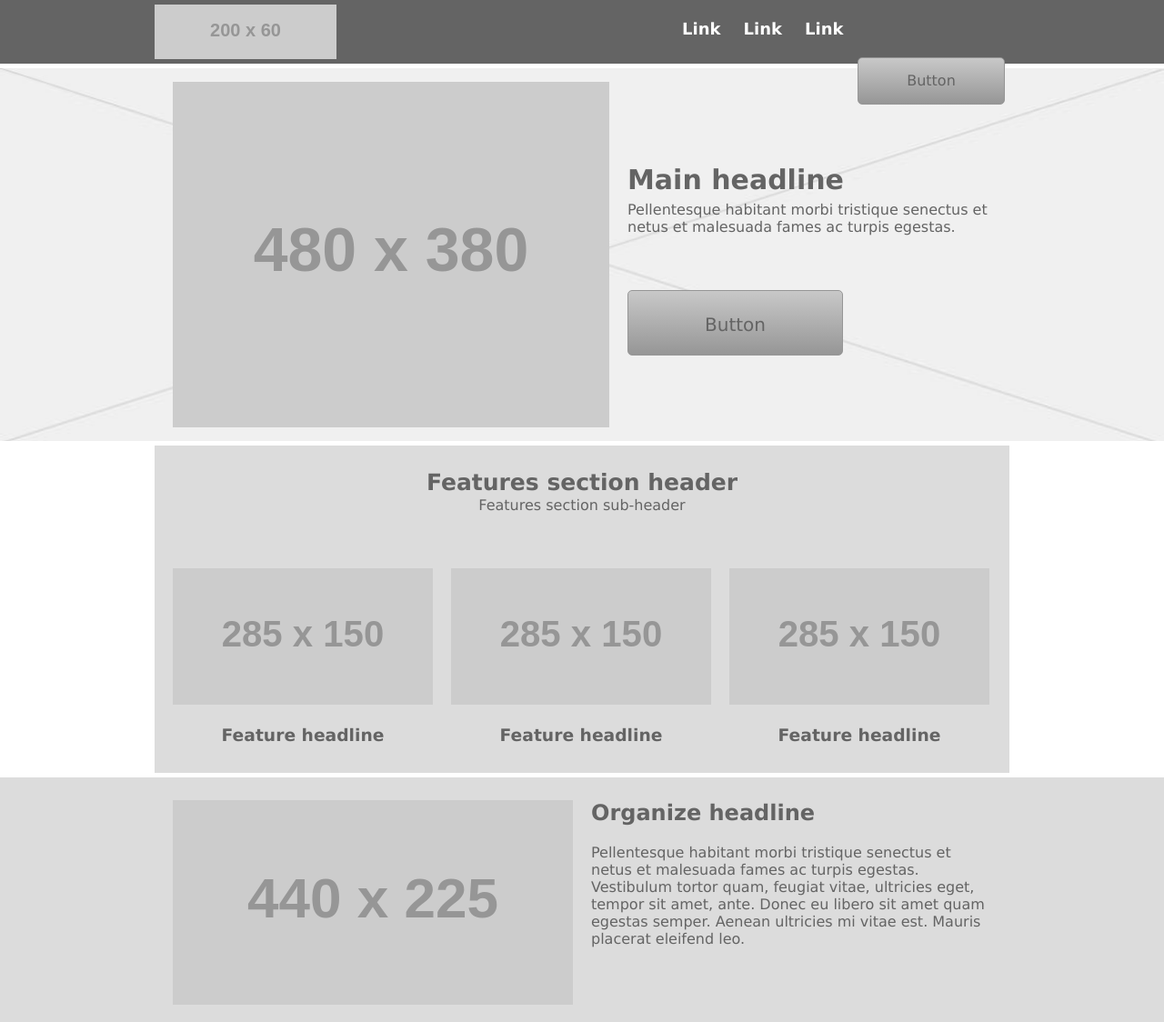
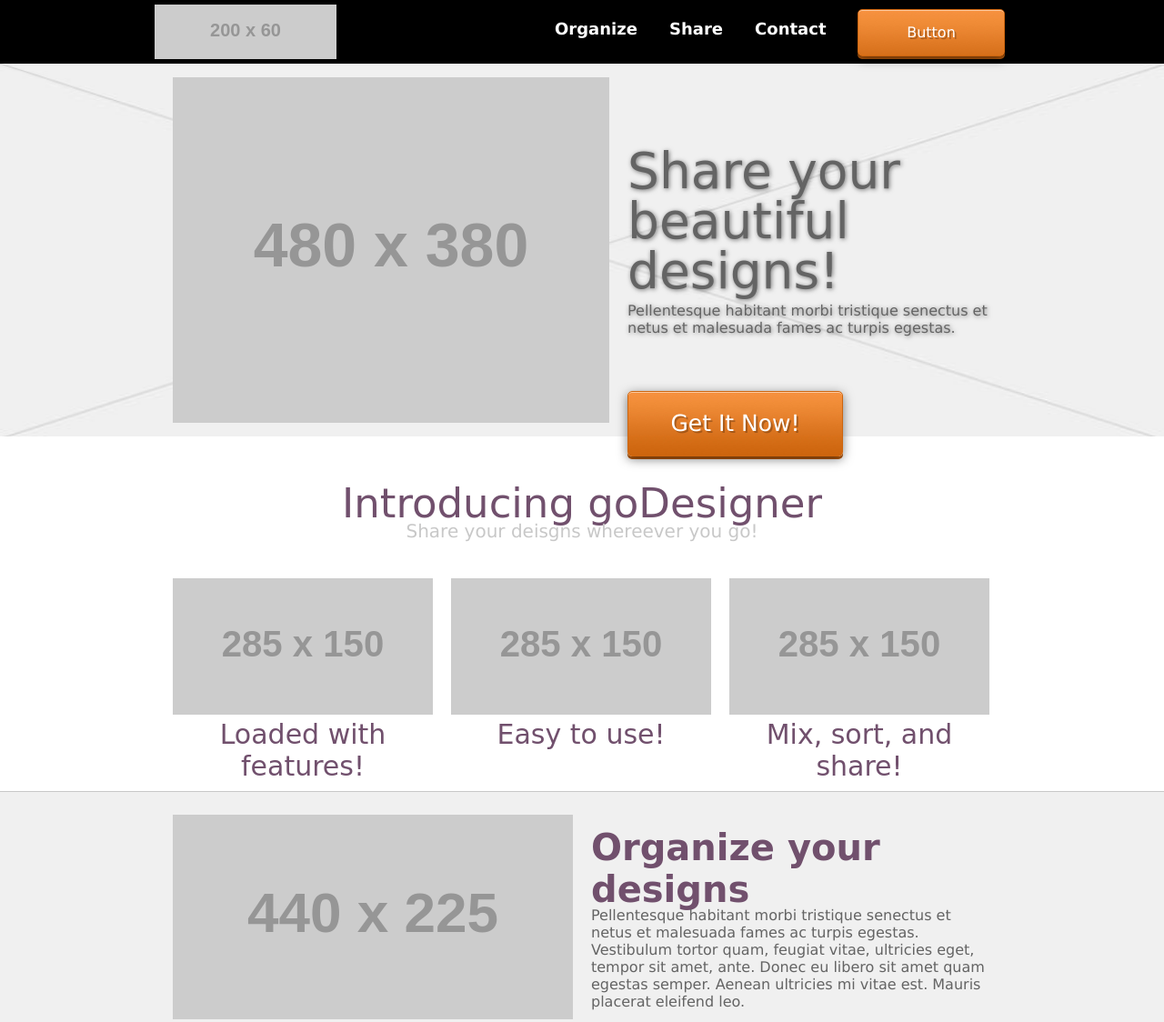
Before and after one commit to lundeen-bryan/goDesignerApp, a plain HTML site: page index.html in a window 1280 px wide. Shown: the top 1124 px of the page at 91% size. Drawn offline with Linux system fonts and the light colour scheme; placeholder pictures from the web are drawn by us; a web font is replaced by a local one.

Commit message:
Added Oleo font, button imgs and font colors, changed footer to copyright

```diff
--- a/index.html
+++ b/index.html
@@ -3,6 +3,7 @@
 
 <head>
 	<link href="styles.css" rel="stylesheet">
+	<link href="https://fonts.googleapis.com/css2?family=Oleo+Script+Swash+Caps&display=swap" rel="stylesheet">
 </head>
 
 <body>
@@ -11,9 +12,9 @@
 			<div id="logo"><img src="http://placehold.it/200x60&text=200x60 (Logo)"></div>
 			<nav>
 				<ul>
-					<li><a href="#">Link</a></li>
-					<li><a href="#">Link</a></li>
-					<li><a href="#">Link</a></li>
+					<li><a href="#">Organize</a></li>
+					<li><a href="#">Share</a></li>
+					<li><a href="#">Contact</a></li>
 				</ul>
 			</nav>
 			<div class="button floatright"><a href="#">Button</a></div>
@@ -22,29 +23,29 @@
 	<section class="hero">
 		<div class="container"><img src="http://placehold.it/480x380" class="heroimage">
 			<div class="herocontent">
-				<h1>Main headline</h1>
+				<h1>Share your beautiful designs!</h1>
 				<p>Pellentesque habitant morbi tristique senectus et netus et malesuada fames ac turpis egestas.</p>
-				<div class="button"><a href="#">Button</a></div>
+				<div class="button"><a href="#">Get It Now!</a></div>
 			</div>
 		</div>
 	</section>
 	<section class="features">
-		<h2>Features section header</h2>
-		<h4>Features section sub-header</h4>
+		<h2>Introducing goDesigner</h2>
+		<h4>Share your deisgns whereever you go!</h4>
 		<aside><img src="http://placehold.it/285x150">
-			<h3>Feature headline</h3>
+			<h3>Loaded with features!</h3>
 		</aside>
 		<aside><img src="http://placehold.it/285x150">
-			<h3>Feature headline</h3>
+			<h3>Easy to use!</h3>
 		</aside>
 		<aside><img src="http://placehold.it/285x150">
-			<h3>Feature headline</h3>
+			<h3>Mix, sort, and share!</h3>
 		</aside>
 	</section>
 	<section class="organize">
 		<div class="container"><img src="http://placehold.it/440x225">
 			<div class="organizecontent">
-				<h2>Organize headline</h2>
+				<h2>Organize your designs</h2>
 				<p>Pellentesque habitant morbi tristique senectus et netus et malesuada fames ac turpis egestas. Vestibulum
 					tortor quam, feugiat vitae, ultricies eget, tempor sit amet, ante. Donec eu libero sit amet quam egestas
 					semper. Aenean ultricies mi vitae est. Mauris placerat eleifend leo.</p>
@@ -53,7 +54,7 @@
 	</section>
 	<section class="share">
 		<div class="sharecontent">
-			<h2>Share headline</h2>
+			<h2>Share your designs</h2>
 			<p>Pellentesque habitant morbi tristique senectus et netus et malesuada fames ac turpis egestas. Vestibulum tortor
 				quam, feugiat vitae, ultricies eget, tempor sit amet, ante. Donec eu libero sit amet quam egestas semper. Aenean
 				ultricies mi vitae est. Mauris placerat eleifend leo.</p>
@@ -61,12 +62,12 @@
 	</section>
 	<section class="get">
 		<div class="container">
-			<h2>Call to action</h2>
+			<h2>Get it in the App Store now!</h2>
 			<div class="button floatright">Button</div>
 		</div>
 	</section>
 	<footer>
-		<div class="container">Built with HTML5 & CSS3</div>
+		<div class="container">&copy;2020</div>
 	</footer>
 </body>
 
--- a/styles.css
+++ b/styles.css
@@ -16,9 +16,8 @@ body {
 header {
 	width: 100%;
 	height: 60px;
-	background: rgb(100, 100, 100);
+	background: black;
 	padding: 5px 0;
-	margin-bottom: 5px;
 }
 #logo {
 	width: 200px;
@@ -28,11 +27,11 @@ header {
 }
 nav {
 	float: left;
-	margin-left: 340px;
+	margin-left: 200px;
 }
 nav li {
 	display: inline;
-	margin-right: 20px;
+	margin-right: 30px;
 	font-weight: bold;
 	font-size: 18px;
 }
@@ -47,20 +46,24 @@ nav li a:hover {
 .button {
 	width: 150px;
 	height: 30px;
-	background: linear-gradient(#c8c8c8, #969696);
+	background: url(buttonbg.jpg);
 	text-align: center;
 	padding: 15px 5px 5px;
 	margin: 5px 5px 0 0;
-	border: 1px solid rgb(150, 150, 150);
+	border: 1px solid rgb(205, 101, 14);
 	border-radius: 5px;
 	cursor: pointer;
+	box-shadow: 0px 3px 12px 0px rgba(0, 0, 0, 0.5),
+	0px 3px 0px 0px rgba(185, 91, 12, 1),
+	inset 0px 1px 0px 0px rgba(255, 255, 255, 0.5);
 }
 .button a {
-	color: rgb(100, 100, 100);
+	color: rgb(255, 255, 255);
 	text-decoration: none;
+	text-shadow: 2px 2px 0px rgba(0, 0, 0, 0.25);
 }
 .button:hover {
-	background: linear-gradient(#969696, #c8c8c8);
+	background: url(buttonbg_o.jpg);
 }
 section.hero {
 	width: 100%;
@@ -82,36 +85,50 @@ section.hero {
 	float: left;
 	margin-left: 20px;
 	padding-top: 40px;
+	text-shadow: 1px 1px 5px rgba(0, 0, 0, 0.5);
 }
 section.hero h1 {
-	font-size: 30px;
+	font-family: 'Oleo Script Swash Caps', cursive;
+	font-size: 55px;
+	line-height: 1em;
+	font-weight: normal;
 	margin-bottom: -10px;
 }
 section.hero p {
 	margin-bottom: 60px;
 }
 section.hero .button {
+	font-size: 25px;
 	width: 225px;
-	height: 40px;
-	padding-top: 25px;
-	font-size: 20px;
+	height: 45px;
+	padding-top: 20px;
 }
 section.features {
 	width: 940px;
-	height: 350px;
-	background: rgb(220, 220, 220);
+	height: 370px;
 	margin: 0 auto 5px;
 	padding: 5px 0;
 }
 section.features h2 {
-	font-size: 25px;
+	font-family: 'Oleo Script Swash Caps', cursive;
+	font-size: 45px;
 	text-align: center;
-	margin-bottom: -20px;
+	margin-bottom: -35px;
+	color: rgb(113, 80, 109);
+	font-weight: normal;
 }
 section.features h4 {
+	font-size: 20px;
+	color: rgb(200, 200, 200);
 	font-weight: normal;
 	text-align: center;
-	margin-bottom: 60px;
+	margin-bottom: 40px;
+}
+section.features aside h3 {
+	font-family: 'Oleo Script Swash Caps', cursive;
+	color: rgb(113, 80, 109);
+	font-size: 30px;
+	font-weight: normal;
 }
 section.features aside {
 	width: 286px;
@@ -124,13 +141,16 @@ section.features aside img {
 	width: 100%;
 	height: 150px;
 	background: rgb(200, 200, 200);
+	margin-bottom: -30px;
 }
 section.organize {
 	width: 100%;
 	height: 260px;
-	background: rgb(220, 220, 220);
+	background: rgb(240, 240, 240);
 	padding: 5px 0;
 	margin-bottom: 5px;
+	border-top: 1px solid rgb(200, 200, 200);
+	border-bottom: 1px solid rgb(200, 200, 200);
 }
 section.organize img,
 section.share img {
@@ -147,26 +167,34 @@ section.share img {
 	margin-left: 20px;
 	width: 440px;
 }
+.organizecontent h2,
+.sharecontent h2 {
+	font-family: 'Oleo Script Swash Caps', cursive;
+	color: rgb(113, 80, 109);
+	font-size: 40px;
+	margin-bottom: -20px;
+}
 section.share {
 	width: 940px;
 	height: 260px;
-	background: rgb(220, 220, 220);
 	margin: 0 auto 5px;
 	padding: 5px 0;
 }
 section.get {
 	width: 100%;
 	height: 100px;
-	background: rgb(100, 100, 100);
+	background: rgb(113, 80, 109);
 	padding: 5px 0;
 	margin-bottom: 5px;
 }
 section.get h2 {
-	font-size: 30px;
+	font-family: 'Oleo Script Swash Caps', cursive;
+	font-size: 40px;
 	float: left;
 	color: rgb(255, 255, 255);
 	margin-left: 60px;
-	margin-top: 30px;
+	margin-top: 25px;
+	font-weight: normal;
 }
 section.get .button {
 	margin-right: 60px;
@@ -175,7 +203,6 @@ section.get .button {
 footer {
 	width: 100%;
 	height: 60px;
-	background: rgb(200, 200, 200);
 	padding: 5px 0;
 	text-align: center;
 }
```
Also changed, not shown: buttonbg.jpg (added), buttonbg_o.jpg (added).
